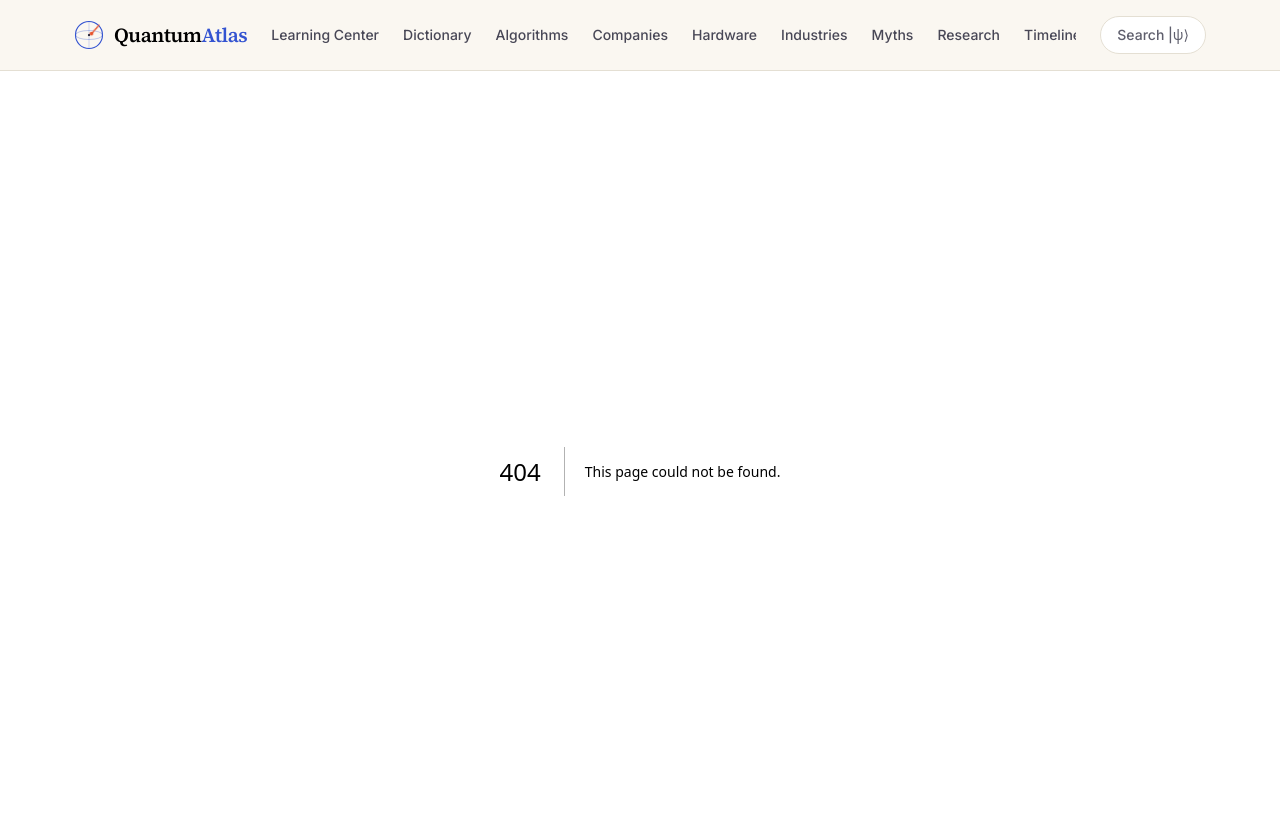
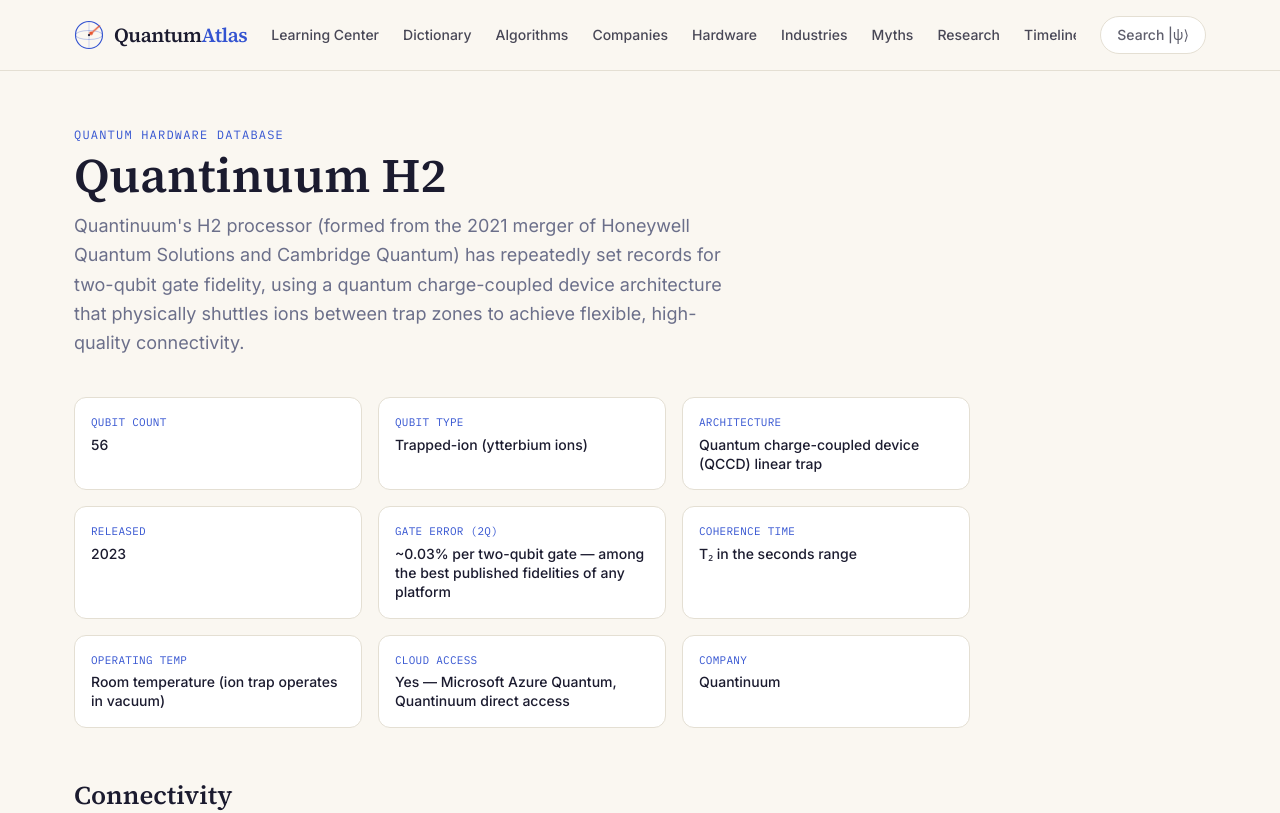
Before and after one commit to goalandpriority-ui/quantum-atlas, a Next.js app: page /hardware/quantinuum-h2 in a window 1280 px wide. Before the commit this address had no page. Shown: the top 813 px of the page. Built offline with nearby package versions, Linux system fonts and the light colour scheme.

Commit message:
Add page for Quantinuum H2 hardware

```diff
--- /dev/null
+++ b/app/hardware/quantinuum-h2/page.tsx
@@ -0,0 +1,9 @@
+import HardwarePage from "@/components/HardwarePage";
+import { getProcessorBySlug } from "@/lib/content/hardware";
+import { notFound } from "next/navigation";
+
+export default function Page() {
+  const processor = getProcessorBySlug("quantinuum-h2");
+  if (!processor) return notFound();
+  return <HardwarePage processor={processor} />;
+}
```
